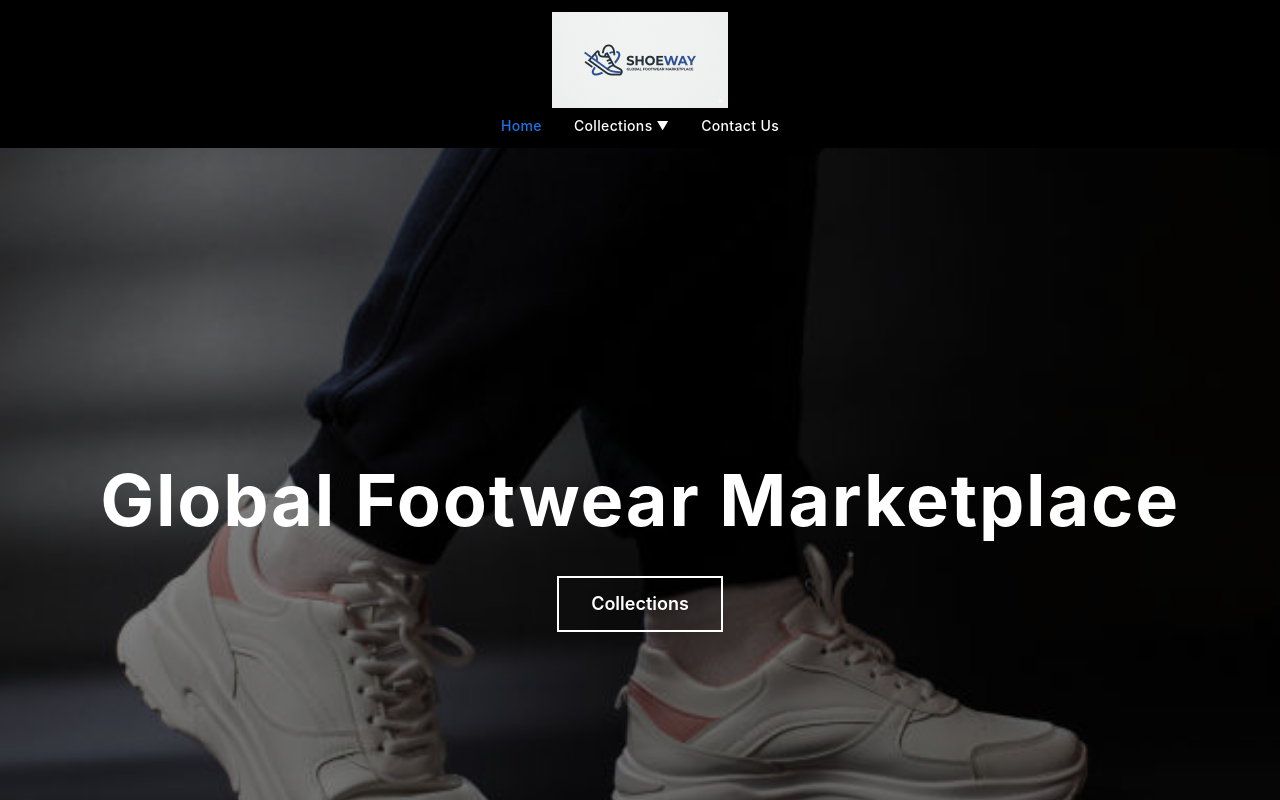
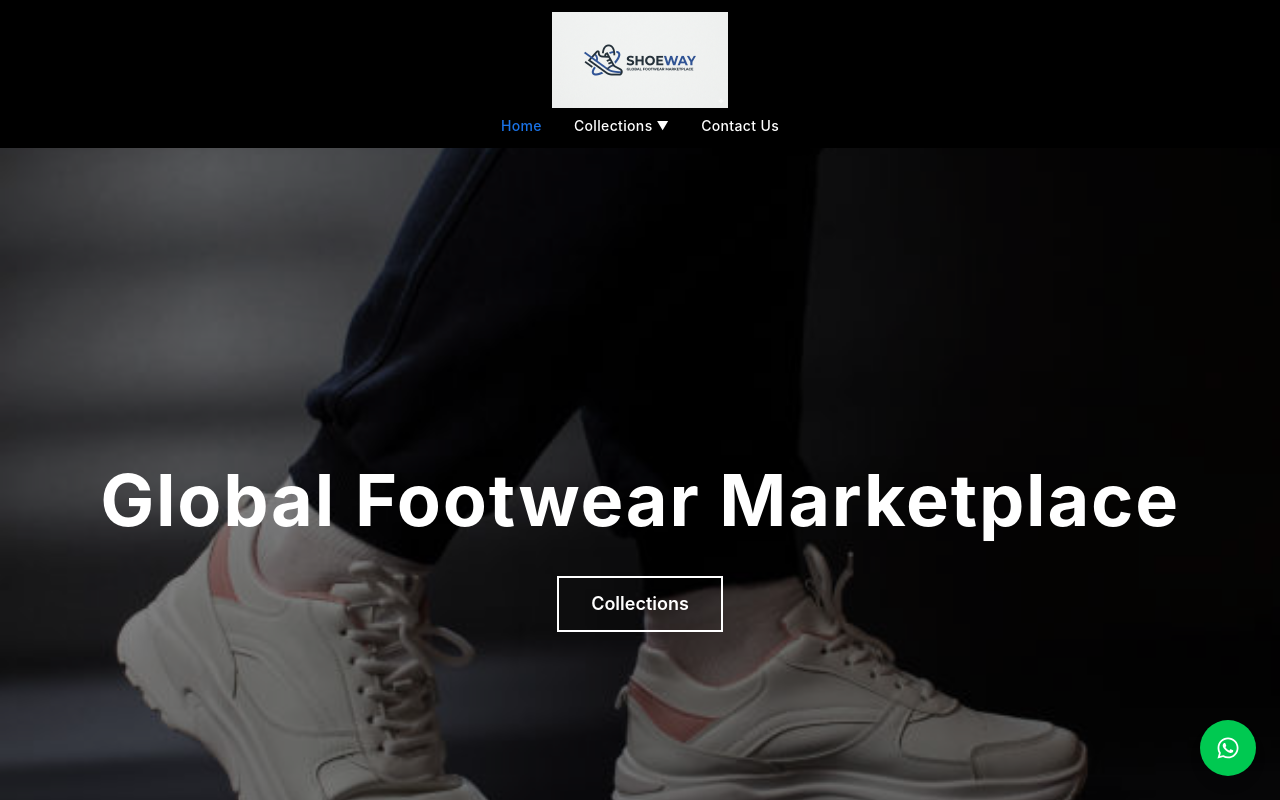
Before and after one commit to FrancisKarani14/shoepalace, a React (Vite) app: page / in a window 1280 px wide. Shown: the top 800 px of the page. Built offline with nearby package versions, Linux system fonts and the light colour scheme.

Commit message:
adds a floating whatsapp icon

```diff
--- a/src/App.jsx
+++ b/src/App.jsx
@@ -1,13 +1,16 @@
 import { BrowserRouter, Routes, Route } from 'react-router-dom'
+import { FaWhatsapp } from 'react-icons/fa'
 import Navbar from './components/Navbar'
 import LandingPage from './pages/LandingPage'
 import Products from './pages/Products'
 import Contact from './pages/Contact'
 
+const WHATSAPP_NUMBER = '254700000000'
+
 function App() {
   return (
     <BrowserRouter>
-      <div className="min-h-screen ">
+      <div className="min-h-screen">
         <Navbar />
         <Routes>
           <Route path="/" element={<LandingPage />} />
@@ -15,6 +18,17 @@ function App() {
           <Route path="/collections/:category" element={<Products />} />
           <Route path="/contact" element={<Contact />} />
         </Routes>
+
+        {/* Sticky WhatsApp button */}
+        <a
+          href={`https://wa.me/${WHATSAPP_NUMBER}`}
+          target="_blank"
+          rel="noreferrer"
+          className="fixed bottom-6 right-6 z-50 bg-green-500 hover:bg-green-400 text-white p-4 rounded-full shadow-lg transition-colors duration-300"
+          aria-label="Chat on WhatsApp"
+        >
+          <FaWhatsapp className="text-2xl" />
+        </a>
       </div>
     </BrowserRouter>
   )
```
